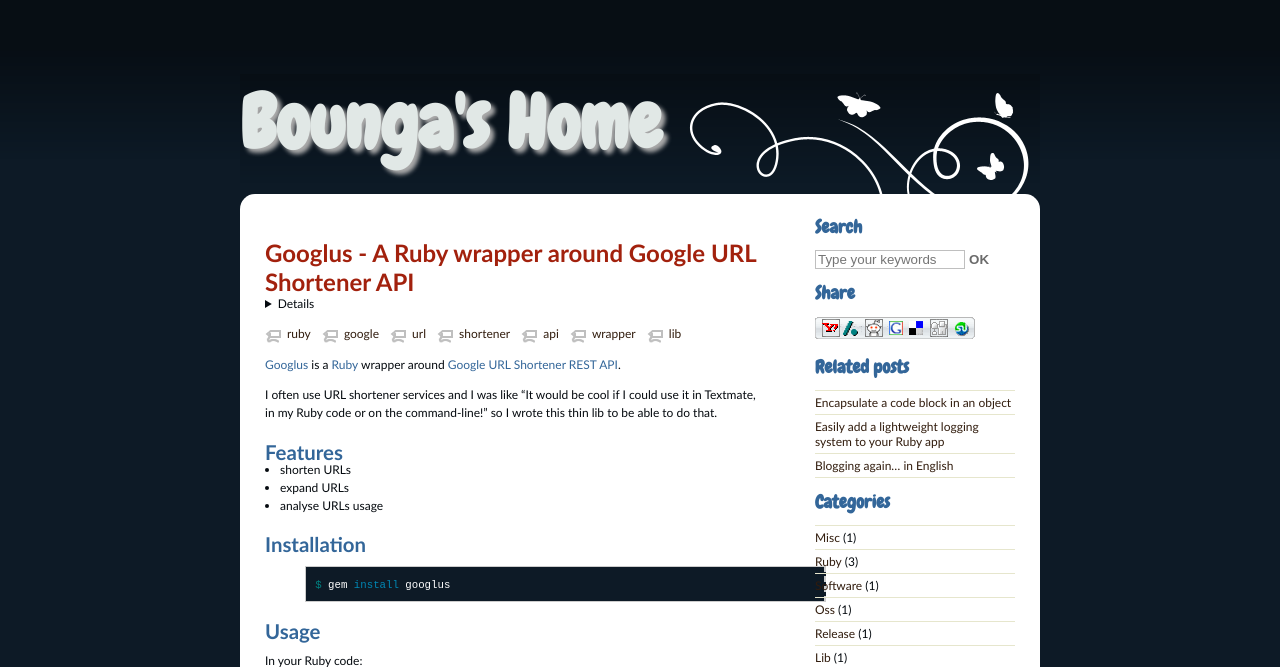
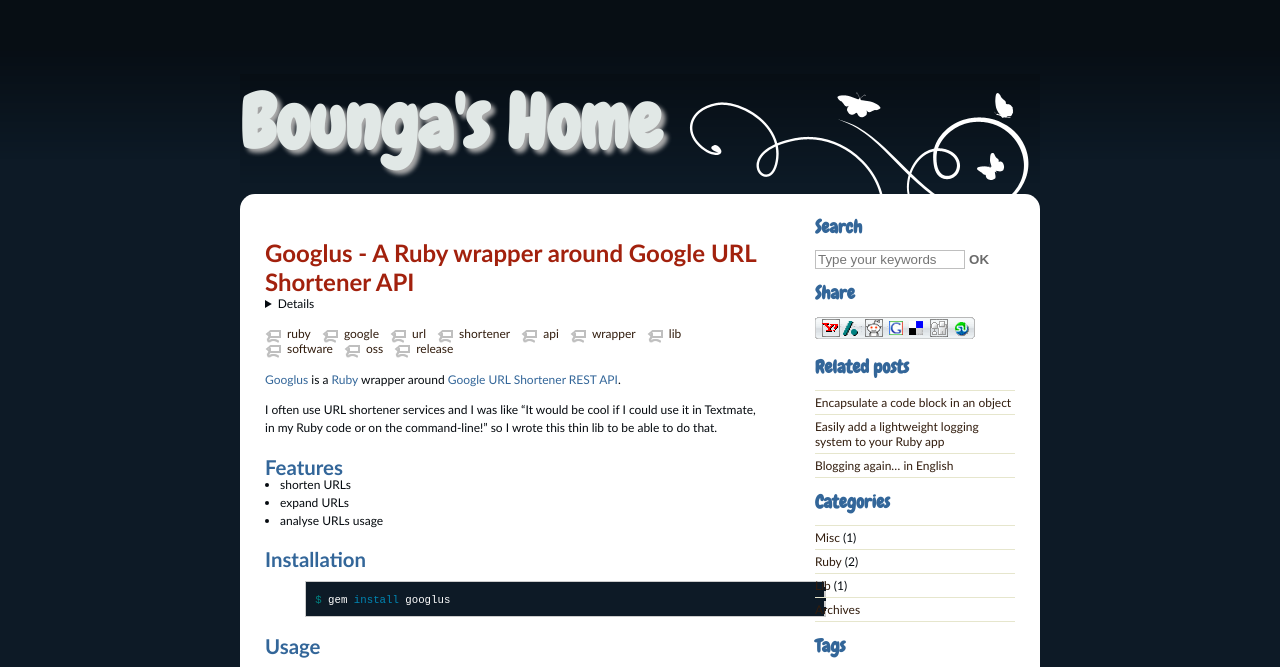
Before and after one commit to Bounga/bounga.org, a Jekyll site: the page built from _posts/2011-01-17-googlus-a-ruby-wrapper-around-google-url-shortener-api.markdown, in a window 1280 px wide, cut to the strip 0-667 px from the top of the page. Built offline with Jekyll 4.4.1, drawn with Linux system fonts in a browser that asks for light colours; some web fonts are replaced; comment, search, counter and statistics services are not loaded.

Commit message:
Don't use multi-categories since it's generate ugly URLs

```diff
--- a/_posts/2011-01-17-googlus-a-ruby-wrapper-around-google-url-shortener-api.markdown
+++ b/_posts/2011-01-17-googlus-a-ruby-wrapper-around-google-url-shortener-api.markdown
@@ -1,8 +1,8 @@
 ---
 layout: post
 title: Googlus - A Ruby wrapper around Google URL Shortener API
-categories: ['ruby', 'software', 'OSS', 'release', 'lib']
-tags: ['ruby', 'google', 'url', 'shortener', 'api', 'wrapper', 'lib']
+category: lib
+tags: ['ruby', 'google', 'url', 'shortener', 'api', 'wrapper', 'lib', 'software', 'oss', 'release']
 ---
 
 [Googlus](https://bitbucket.org/Bounga/googlus/) is a [Ruby](http://www.ruby-lang.org) wrapper around [Google URL Shortener REST API](http://code.google.com/intl/fr/apis/urlshortener/overview.html).
```
